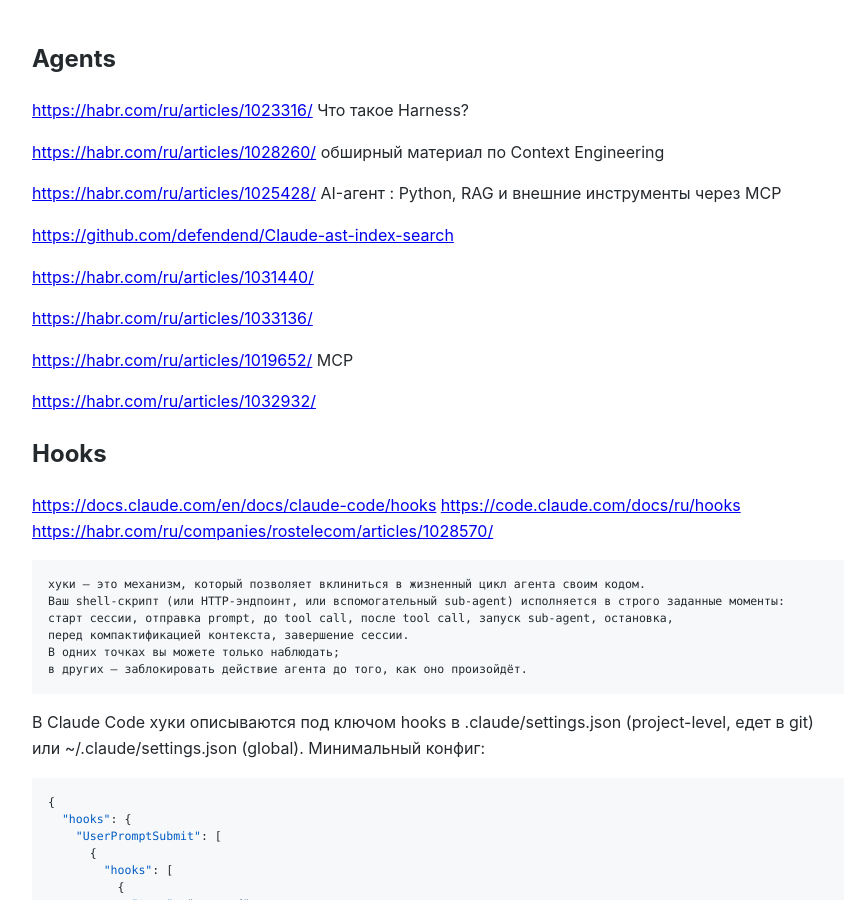
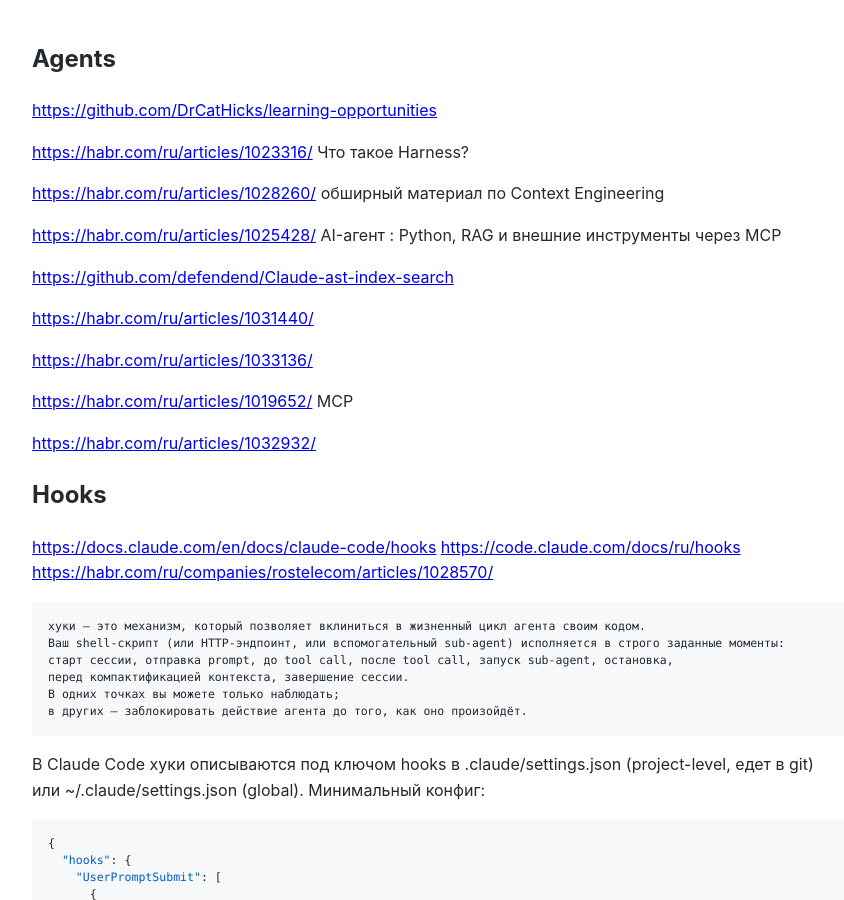
Before and after one commit to Michael-Lubinsky/michael-lubinsky.github.com, a Jekyll site: the page built from ml/agent.md, in a window 1280 px wide and 900 px high. Shown: the whole window, without its empty margins (158-1002 px from the left). Built offline with Jekyll 4.4.1, drawn with Linux system fonts in a browser that asks for light colours; our own code applies the rules of GitHub Pages for plain Markdown files.

Commit message:
Update agent.md

```diff
--- a/ml/agent.md
+++ b/ml/agent.md
@@ -1,4 +1,6 @@
 ## Agents
+
+<https://github.com/DrCatHicks/learning-opportunities>
 
 <https://habr.com/ru/articles/1023316/>  Что такое Harness?
 
```
